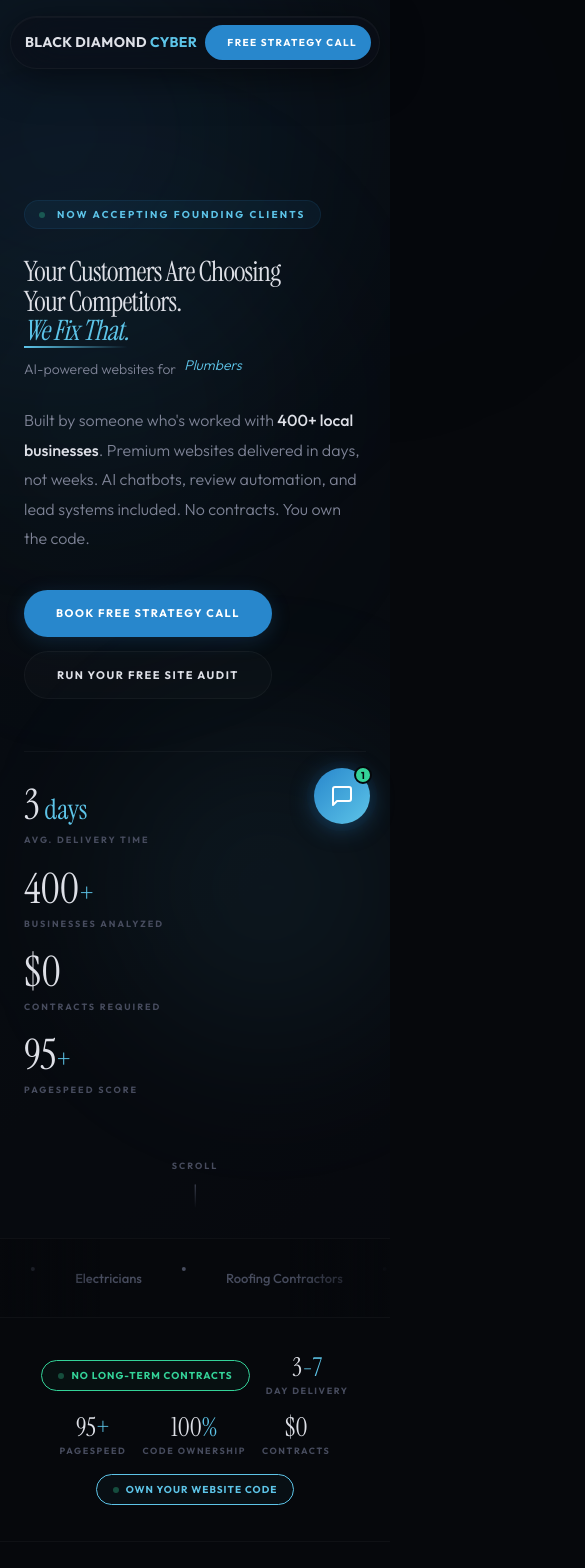
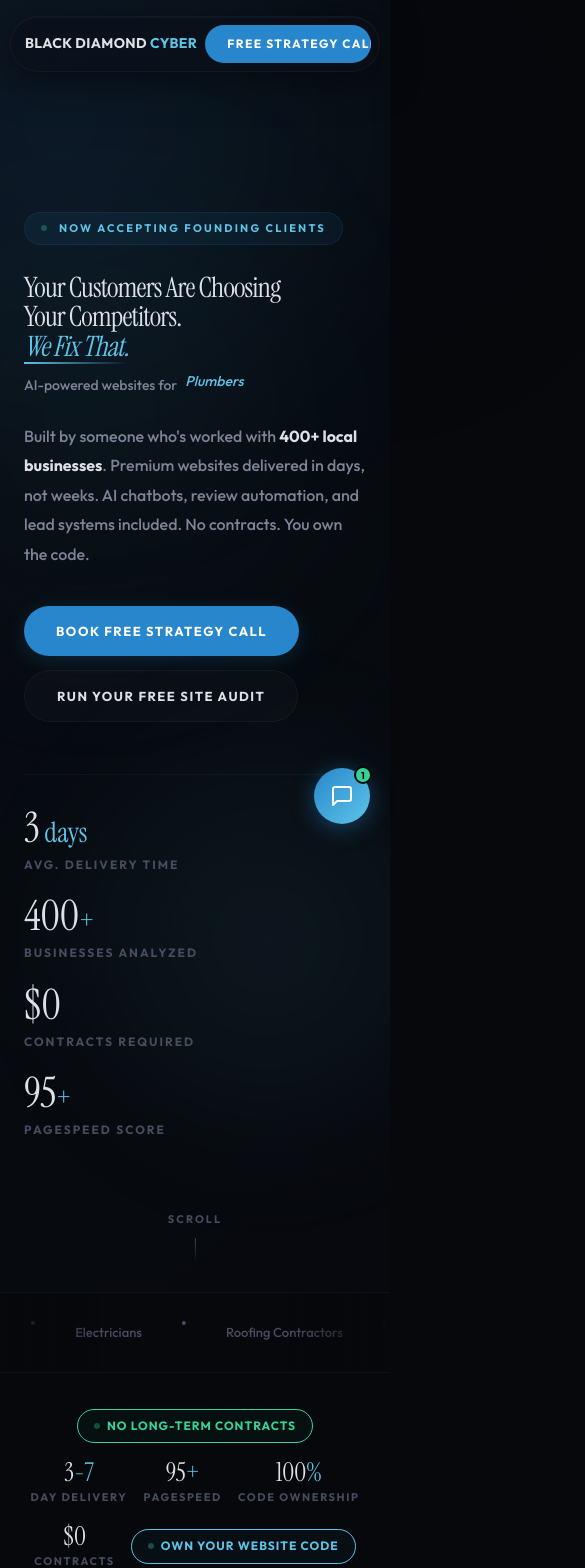
Before and after one commit to blackdiamondcyber-png/black-diamond-cyber, a Next.js app: page / in a window 390 px wide. Shown: the top 1568 px of the page, 585 px wide, since content can reach past the window. Built offline with nearby package versions, Linux system fonts and the light colour scheme.

Commit message:
fix: UI polish — font readability, founder headshot crop, service card alignment, mobile responsive improvements

```diff
--- a/src/app/globals.css
+++ b/src/app/globals.css
@@ -15,7 +15,7 @@
 --ease:cubic-bezier(.16,1,.3,1)
 }
 html{scroll-behavior:smooth;-webkit-font-smoothing:antialiased}
-body{font-family:'Outfit',system-ui,sans-serif;color:var(--text);background:var(--bg);line-height:1.7;overflow-x:hidden;font-weight:300}
+body{font-family:'Outfit',system-ui,sans-serif;color:var(--text);background:var(--bg);line-height:1.7;overflow-x:hidden;font-weight:400;font-size:16px}
 h1,h2,h3{font-family:'Instrument Serif',Georgia,serif;font-weight:400;line-height:1.08;letter-spacing:-.025em}
 a{text-decoration:none;color:inherit}
 .c{max-width:1180px;margin:0 auto;padding:0 24px}
@@ -32,25 +32,25 @@
 /* Nav */
 .nav{position:fixed;top:16px;left:50%;transform:translateX(-50%);z-index:300;display:flex;align-items:center;gap:28px;padding:10px 14px 10px 22px;background:rgba(11,14,22,.65);backdrop-filter:blur(24px) saturate(1.5);border:1px solid rgba(255,255,255,.04);border-radius:60px;box-shadow:0 8px 40px rgba(0,0,0,.5),inset 0 1px 0 rgba(255,255,255,.03)}
 .nw{font-size:14px;font-weight:700;letter-spacing:.4px;color:var(--text);white-space:nowrap}.nw span{color:var(--cyan)}
-.nl{display:flex;gap:20px}.nl a{font-size:11px;font-weight:600;letter-spacing:1.1px;text-transform:uppercase;color:var(--t2);transition:.4s var(--ease);position:relative}
+.nl{display:flex;gap:20px}.nl a{font-size:13px;font-weight:600;letter-spacing:1.1px;text-transform:uppercase;color:var(--t2);transition:.4s var(--ease);position:relative}
 .nl a::after{content:'';position:absolute;bottom:-4px;left:0;width:0;height:1px;background:var(--cyan);transition:.4s var(--ease)}.nl a:hover{color:var(--cyan)}.nl a:hover::after{width:100%}
-.nc{padding:9px 22px;background:var(--blue);color:#fff;font-size:10px;font-weight:700;letter-spacing:1.4px;text-transform:uppercase;border-radius:40px;border:none;cursor:pointer;transition:.5s var(--ease);font-family:inherit;white-space:nowrap;position:relative;overflow:hidden}
+.nc{padding:9px 22px;background:var(--blue);color:#fff;font-size:12px;font-weight:700;letter-spacing:1.4px;text-transform:uppercase;border-radius:40px;border:none;cursor:pointer;transition:.5s var(--ease);font-family:inherit;white-space:nowrap;position:relative;overflow:hidden}
 .nc:hover{background:var(--cyan);color:var(--bg);box-shadow:0 4px 24px rgba(93,196,232,.35);transform:scale(1.05)}.nc:active{transform:scale(.97)}
 
 /* Tags, titles */
-.tag{display:inline-flex;align-items:center;gap:8px;padding:5px 14px;border-radius:40px;font-size:10px;font-weight:700;letter-spacing:2.2px;text-transform:uppercase;border:1px solid var(--hr-b);color:var(--cyan);background:var(--blue-d)}
+.tag{display:inline-flex;align-items:center;gap:8px;padding:6px 16px;border-radius:40px;font-size:11px;font-weight:700;letter-spacing:2.2px;text-transform:uppercase;border:1px solid var(--hr-b);color:var(--cyan);background:var(--blue-d)}
 .st{font-size:clamp(28px,3.6vw,46px);color:var(--text);margin-bottom:12px}.st em{color:var(--cyan);font-style:italic}
-.sd{font-size:14px;color:var(--t2);max-width:440px;line-height:1.85}
+.sd{font-size:15px;color:var(--t2);max-width:440px;line-height:1.85}
 .sh{margin-bottom:60px}.sc{text-align:center}.sc .sd{margin:0 auto}
 .sep{height:1px;background:linear-gradient(90deg,transparent,var(--hr),transparent);margin:0}
-section{padding:80px 0;scroll-margin-top:80px}
+section{padding:100px 0;scroll-margin-top:80px}
 
 /* Buttons with ripple */
-.bp{display:inline-flex;align-items:center;gap:10px;padding:14px 32px;border-radius:40px;font-size:11px;font-weight:700;letter-spacing:1.5px;text-transform:uppercase;border:none;cursor:pointer;font-family:inherit;transition:.5s var(--ease);background:var(--blue);color:#fff;box-shadow:0 4px 20px rgba(40,135,204,.2);position:relative;overflow:hidden}
+.bp{display:inline-flex;align-items:center;gap:10px;padding:14px 32px;border-radius:40px;font-size:13px;font-weight:700;letter-spacing:1.5px;text-transform:uppercase;border:none;cursor:pointer;font-family:inherit;transition:.5s var(--ease);background:var(--blue);color:#fff;box-shadow:0 4px 20px rgba(40,135,204,.2);position:relative;overflow:hidden}
 .bp::after{content:'';position:absolute;top:50%;left:50%;width:0;height:0;background:rgba(255,255,255,.12);border-radius:50%;transform:translate(-50%,-50%);transition:width .6s var(--ease),height .6s var(--ease)}
 .bp:hover{background:var(--cyan);color:var(--bg);transform:translateY(-3px);box-shadow:0 8px 32px rgba(93,196,232,.3)}.bp:hover::after{width:300px;height:300px}
 .bp:active{transform:translateY(-1px) scale(.97)}
-.bs{display:inline-flex;align-items:center;gap:10px;padding:14px 32px;border-radius:40px;font-size:11px;font-weight:700;letter-spacing:1.5px;text-transform:uppercase;border:1px solid var(--hr);cursor:pointer;font-family:inherit;transition:.4s var(--ease);background:rgba(255,255,255,.02);color:var(--text)}
+.bs{display:inline-flex;align-items:center;gap:10px;padding:14px 32px;border-radius:40px;font-size:13px;font-weight:700;letter-spacing:1.5px;text-transform:uppercase;border:1px solid var(--hr);cursor:pointer;font-family:inherit;transition:.4s var(--ease);background:rgba(255,255,255,.02);color:var(--text)}
 .bs:hover{background:rgba(255,255,255,.06);border-color:rgba(255,255,255,.1)}
 
 /* Reveals with blur */
@@ -96,10 +96,10 @@
 /* Trust */
 .trust{padding:36px 0;border-bottom:1px solid var(--hr)}
 .ti{display:flex;align-items:center;justify-content:center;gap:36px;flex-wrap:wrap}
-.nc2{display:inline-flex;align-items:center;gap:7px;padding:6px 16px;border:1px solid var(--green);border-radius:40px;font-size:10px;font-weight:700;letter-spacing:1px;text-transform:uppercase;color:var(--green);background:rgba(52,211,153,.04)}
+.nc2{display:inline-flex;align-items:center;gap:7px;padding:6px 16px;border:1px solid var(--green);border-radius:40px;font-size:12px;font-weight:700;letter-spacing:1px;text-transform:uppercase;color:var(--green);background:rgba(52,211,153,.04)}
 .nc2::before{content:'';width:6px;height:6px;border-radius:50%;background:var(--green);animation:p 2s infinite}
 @keyframes p{0%,100%{opacity:1}50%{opacity:.3}}
-.ts{text-align:center}.tn{font-family:'Instrument Serif',serif;font-size:26px;color:var(--text);line-height:1}.tn span{color:var(--cyan)}.tl{font-size:9px;font-weight:700;letter-spacing:1.6px;text-transform:uppercase;color:var(--t3);margin-top:3px}
+.ts{text-align:center}.tn{font-family:'Instrument Serif',serif;font-size:26px;color:var(--text);line-height:1}.tn span{color:var(--cyan)}.tl{font-size:11px;font-weight:700;letter-spacing:1.6px;text-transform:uppercase;color:var(--t3);margin-top:3px}
 .tp{width:1px;height:32px;background:var(--hr)}
 
 /* Portfolio with spotlight borders */
@@ -111,23 +111,23 @@
 @keyframes sp{to{--angle:360deg}}
 .pc:hover{transform:translateY(-6px);box-shadow:0 16px 48px rgba(0,0,0,.4),0 0 40px rgba(93,196,232,.04)}
 .pp{height:220px;overflow:hidden}
-.pm{padding:14px 18px}.pm h3{font-family:'Outfit',system-ui,sans-serif;font-size:15px;color:var(--text);font-weight:700;margin-bottom:2px;letter-spacing:0}.pm p{font-size:10px;color:var(--t3)}
+.pm{padding:14px 18px}.pm h3{font-family:'Outfit',system-ui,sans-serif;font-size:16px;color:var(--text);font-weight:700;margin-bottom:2px;letter-spacing:0}.pm p{font-size:12px;color:var(--t3)}
 .pm .res{font-size:11px;color:var(--green);font-weight:600;margin-top:6px;display:flex;align-items:center;gap:6px}
 .pm .res::before{content:'';width:5px;height:5px;border-radius:50%;background:var(--green)}
 .ptags{display:flex;gap:4px;margin-top:8px;flex-wrap:wrap}
-.ptg{padding:2px 8px;border-radius:40px;font-size:8px;font-weight:600;border:1px solid var(--hr);color:var(--t2)}.ptg.hi{border-color:var(--hr-b);color:var(--cyan)}
+.ptg{padding:4px 12px;border-radius:40px;font-size:12px;font-weight:600;border:1px solid var(--hr);color:var(--t2)}.ptg.hi{border-color:var(--hr-b);color:var(--cyan)}
 
 /* Services */
 .svcs{display:grid;grid-template-columns:repeat(3,1fr);gap:14px}
-.svc{background:var(--bg1);border:1px solid var(--hr);border-radius:var(--rr);padding:28px 22px;transition:.5s var(--ease);position:relative;overflow:hidden;display:flex;flex-direction:column}
+.svc{background:var(--bg1);border:1px solid var(--hr);border-radius:var(--rr);padding:32px 28px;transition:.5s var(--ease);position:relative;overflow:hidden;display:flex;flex-direction:column}
 .svc::after{content:'';position:absolute;inset:0;background:radial-gradient(ellipse at top center,rgba(93,196,232,.03),transparent 60%);opacity:0;transition:.5s}.svc:hover::after{opacity:1}
 .svc:hover{border-color:var(--hr-b);transform:translateY(-4px)}
 .svc>*{position:relative;z-index:1}
 .svc-icon{font-size:28px;color:var(--cyan);display:block;margin-bottom:14px;line-height:1}
-.svc h3{font-size:17px;color:var(--text);margin-bottom:6px}
-.svc p{font-size:12px;color:var(--t2);line-height:1.7;flex:1}
-.svc-tags{display:flex;gap:4px;flex-wrap:wrap;margin-top:14px}
-.svc-link{font-size:10px;font-weight:700;letter-spacing:1px;text-transform:uppercase;color:var(--t3);margin-top:14px;transition:.4s var(--ease);display:inline-block}.svc-link:hover{color:var(--cyan)}
+.svc h3{font-size:22px;color:var(--text);margin-bottom:8px}
+.svc p{font-size:15px;color:var(--t2);line-height:1.65;flex:1}
+.svc-tags{display:flex;gap:6px;flex-wrap:wrap;margin-top:18px}
+.svc-link{font-size:13px;font-weight:700;letter-spacing:1px;text-transform:uppercase;color:var(--t3);margin-top:18px;padding:8px 16px;border:1px solid var(--hr);border-radius:40px;transition:.4s var(--ease);display:inline-block}.svc-link:hover{color:var(--cyan);border-color:var(--hr-b);background:var(--blue-d)}
 
 /* Steps */
 .steps{display:grid;grid-template-columns:repeat(4,1fr);gap:14px;counter-reset:s}
@@ -137,7 +137,7 @@
 .stp>*{position:relative;z-index:1}
 .stp::before{content:counter(s);font-family:'Instrument Serif',serif;font-size:44px;color:var(--t3);line-height:1;display:block;margin-bottom:12px;transition:.4s;position:relative;z-index:1}
 .stp:hover::before{color:var(--cyan)}
-.stp h3{font-size:17px;color:var(--text);margin-bottom:5px}.stp p{font-size:12px;color:var(--t2);line-height:1.7}
+.stp h3{font-size:20px;color:var(--text);margin-bottom:5px}.stp p{font-size:14px;color:var(--t2);line-height:1.7}
 
 /* Pricing glassmorphism */
 .pgrid{display:grid;grid-template-columns:repeat(4,1fr);gap:14px}
@@ -148,11 +148,11 @@
 .pri.ft::before{content:'Best Value';position:absolute;top:-11px;left:50%;transform:translateX(-50%);background:var(--blue);color:#fff;font-size:9px;font-weight:700;letter-spacing:1.5px;text-transform:uppercase;padding:3px 13px;border-radius:40px}
 .pt{font-size:10px;font-weight:700;letter-spacing:2px;text-transform:uppercase;color:var(--cyan);margin-bottom:12px}
 .pa{font-family:'Instrument Serif',serif;font-size:38px;color:var(--text);line-height:1;margin-bottom:3px}
-.pmm{font-size:11px;color:var(--t3);margin-bottom:20px}.pmm b{color:var(--t2)}
+.pmm{font-size:13px;color:var(--t3);margin-bottom:20px}.pmm b{color:var(--t2)}
 .pf{list-style:none;display:flex;flex-direction:column;gap:8px;margin-bottom:22px}
-.pf li{font-size:11px;color:var(--t2);display:flex;align-items:flex-start;gap:8px;line-height:1.5}
+.pf li{font-size:13px;color:var(--t2);display:flex;align-items:flex-start;gap:8px;line-height:1.5}
 .pf li::before{content:'';width:4px;height:4px;border-radius:50%;background:var(--blue);margin-top:6px;flex-shrink:0}
-.pb{display:block;text-align:center;padding:12px;border-radius:40px;font-size:10px;font-weight:700;letter-spacing:1.4px;text-transform:uppercase;transition:.4s var(--ease);cursor:pointer;border:1px solid var(--hr);color:var(--t2);background:transparent}
+.pb{display:block;text-align:center;padding:12px;border-radius:40px;font-size:12px;font-weight:700;letter-spacing:1.4px;text-transform:uppercase;transition:.4s var(--ease);cursor:pointer;border:1px solid var(--hr);color:var(--t2);background:transparent}
 .pb:hover{border-color:var(--blue);color:var(--cyan);background:var(--blue-d)}
 .pri.ft .pb{background:var(--blue);color:#fff;border-color:var(--blue)}.pri.ft .pb:hover{background:var(--cyan);color:var(--bg)}
 
@@ -162,10 +162,10 @@
 .fp img{width:80px;height:auto;filter:drop-shadow(0 0 20px rgba(40,135,204,.12))}
 .fp-info{text-align:center}
 .fp-info h3{font-family:'Outfit',sans-serif;font-size:18px;color:var(--text);font-weight:700;margin-bottom:2px}
-.fp-info p{font-size:9px;color:var(--cyan);font-weight:700;letter-spacing:1.5px;text-transform:uppercase}
+.fp-info p{font-size:12px;color:#D4893C;font-weight:700;letter-spacing:1.5px;text-transform:uppercase}
 .fp-badges{display:flex;gap:4px;flex-wrap:wrap;justify-content:center;margin-top:8px}
 .fp-badge{padding:3px 8px;border-radius:40px;font-size:7px;font-weight:600;border:1px solid var(--hr-b);color:var(--cyan);background:var(--blue-d)}
-.fcr{display:inline-flex;align-items:center;gap:7px;padding:7px 14px;background:var(--blue-d);border:1px solid var(--hr-b);border-radius:40px;font-size:10px;font-weight:600;color:var(--text)}
+.fcr{display:inline-flex;align-items:center;gap:7px;padding:8px 16px;background:var(--blue-d);border:1px solid var(--hr-b);border-radius:40px;font-size:12px;font-weight:600;color:var(--text)}
 
 /* Reviews glassmorphism */
 .rs{display:flex;gap:14px;overflow-x:auto;padding-bottom:8px;scrollbar-width:none}.rs::-webkit-scrollbar{display:none}
@@ -173,11 +173,11 @@
 .rc:hover{border-color:var(--hr-b);transform:translateY(-3px)}
 .rc::before{content:'\201C';font-family:'Instrument Serif',serif;font-size:56px;color:var(--blue);opacity:.1;position:absolute;top:8px;left:16px;line-height:1}
 .rc .stars{color:var(--cyan);font-size:11px;letter-spacing:3px;margin-bottom:14px}
-.rc blockquote{font-size:13px;color:var(--text);font-weight:300;font-style:italic;line-height:1.8;margin-bottom:18px}
+.rc blockquote{font-size:15px;color:var(--text);font-weight:400;font-style:italic;line-height:1.8;margin-bottom:18px}
 .rc .met{display:inline-flex;align-items:center;gap:5px;margin-top:8px;padding:3px 10px;border-radius:40px;background:rgba(52,211,153,.06);border:1px solid rgba(52,211,153,.15);font-size:9px;font-weight:700;color:var(--green);letter-spacing:.5px}
 .ra{display:flex;align-items:center;gap:10px;padding-top:12px;border-top:1px solid var(--hr)}
 .rav{width:34px;height:34px;border-radius:50%;background:var(--blue-d);border:1px solid var(--hr-b);display:flex;align-items:center;justify-content:center;font-family:'Instrument Serif',serif;font-size:13px;color:var(--cyan)}
-.ra h4{font-size:12px;font-weight:700;color:var(--text)}.ra p{font-size:10px;color:var(--t3)}
+.ra h4{font-size:14px;font-weight:700;color:var(--text)}.ra p{font-size:12px;color:var(--t3)}
 
 /* CTA */
 .cta{padding:80px 0}
@@ -192,11 +192,11 @@
 /* Footer */
 .foot{padding:48px 0 24px;border-top:1px solid var(--hr)}
 .fg{display:grid;grid-template-columns:1.6fr 1fr 1fr 1fr 1fr;gap:36px;margin-bottom:36px}
-.foot h4{font-size:9px;font-weight:700;letter-spacing:2px;text-transform:uppercase;color:var(--cyan);margin-bottom:14px}
-.foot p{font-size:11px;color:var(--t2);line-height:1.8}
-.fl{list-style:none;display:flex;flex-direction:column;gap:7px}.fl a{font-size:11px;color:var(--t2);transition:.3s}.fl a:hover{color:var(--cyan)}
+.foot h4{font-size:11px;font-weight:700;letter-spacing:2px;text-transform:uppercase;color:var(--cyan);margin-bottom:14px}
+.foot p{font-size:13px;color:var(--t2);line-height:1.8}
+.fl{list-style:none;display:flex;flex-direction:column;gap:7px}.fl a{font-size:13px;color:var(--t2);transition:.3s}.fl a:hover{color:var(--cyan)}
 .fb{padding-top:16px;border-top:1px solid var(--hr);display:flex;justify-content:space-between;align-items:center;flex-wrap:wrap;gap:8px}
-.fb span,.fb a{font-size:9px;color:var(--t3)}.fb a{margin-left:12px}.fb a:hover{color:var(--cyan)}
+.fb span,.fb a{font-size:11px;color:var(--t3)}.fb a{margin-left:12px}.fb a:hover{color:var(--cyan)}
 .fw{font-size:14px;font-weight:700;color:var(--text);margin-bottom:8px}.fw span{color:var(--cyan)}
 
 /* Realistic mini website renders */
@@ -259,7 +259,7 @@
 /* Responsive */
 @media(max-width:1024px){.hero .c,.fdr .c{grid-template-columns:1fr;gap:36px}.steps,.pgrid{grid-template-columns:1fr 1fr}.svcs{grid-template-columns:1fr 1fr}.why-grid{grid-template-columns:1fr 1fr}.fg{grid-template-columns:1fr 1fr}.nl a:nth-child(n+5){display:none}.hero-vis{display:none}}
 @media(max-width:768px){.pc{flex:0 0 280px}.rc{flex:0 0 300px}.audit-grid{grid-template-columns:1fr}.hbar{flex-wrap:wrap;gap:20px}.audit-results-row{flex-direction:column;text-align:center}.audit-card{padding:24px 20px !important}.fg{grid-template-columns:1fr 1fr}}
-@media(max-width:640px){.nav{left:10px;right:10px;transform:none;padding:8px 8px 8px 14px;gap:8px}.nl{display:none}.steps,.pgrid,.svcs,.why-grid,.growth-grid{grid-template-columns:1fr}.fg{grid-template-columns:1fr}section{padding:60px 0}.hero{padding:100px 0 60px;min-height:auto}.hbar{gap:16px;flex-wrap:wrap}.hv{font-size:28px}.cta-i{padding:40px 20px}.pc{flex:0 0 85vw}.rc{flex:0 0 85vw}.ti{gap:16px}.tp{display:none}.audit-grid{grid-template-columns:1fr}.hero .bp,.hero .bs{width:100%;justify-content:center;text-align:center}}
+@media(max-width:640px){.nav{left:10px;right:10px;transform:none;padding:8px 8px 8px 14px;gap:8px}.nl{display:none}.steps,.pgrid,.svcs,.why-grid,.growth-grid{grid-template-columns:1fr}.fg{grid-template-columns:1fr}section{padding:72px 0}.hero{padding:100px 0 60px;min-height:auto}.hbar{gap:16px;flex-wrap:wrap}.hv{font-size:28px}.cta-i{padding:40px 20px}.pc{flex:0 0 85vw}.rc{flex:0 0 85vw}.ti{gap:16px}.tp{display:none}.audit-grid{grid-template-columns:1fr}.hero .bp,.hero .bs{width:100%;justify-content:center;text-align:center}}
 
 /* Fallback: ensure sections visible even if IntersectionObserver misses */
 @keyframes revealFallback{to{opacity:1;transform:none;filter:none}}
--- a/src/components/Hero.tsx
+++ b/src/components/Hero.tsx
@@ -34,7 +34,7 @@
 };
 
 const statLabelStyle: React.CSSProperties = {
-  fontSize: '9px',
+  fontSize: '12px',
   fontWeight: 700,
   letterSpacing: '2px',
   textTransform: 'uppercase',
@@ -344,7 +344,7 @@
         }}
       >
         <span style={{
-          fontSize: '9px',
+          fontSize: '11px',
           fontWeight: 700,
           letterSpacing: '2px',
           textTransform: 'uppercase',
--- a/src/components/HowItWorks.tsx
+++ b/src/components/HowItWorks.tsx
@@ -140,7 +140,7 @@
                   {step.title}
                 </h3>
                 <p style={{
-                  fontSize: '14px',
+                  fontSize: '15px',
                   color: 'var(--t2)',
                   lineHeight: 1.75,
                 }}>
--- a/src/components/Reviews.tsx
+++ b/src/components/Reviews.tsx
@@ -127,7 +127,7 @@
                 {g.title}
               </h3>
               <p style={{
-                fontSize: '13px',
+                fontSize: '15px',
                 color: 'var(--t2)',
                 lineHeight: 1.75,
               }}>
--- a/src/components/WhyBDCyber.tsx
+++ b/src/components/WhyBDCyber.tsx
@@ -88,7 +88,7 @@
               }}
             >
               <div style={{
-                fontSize: '9px',
+                fontSize: '11px',
                 fontWeight: 700,
                 letterSpacing: '1.5px',
                 textTransform: 'uppercase',
@@ -113,7 +113,7 @@
                 )}
               </div>
               <div style={{
-                fontSize: '9px',
+                fontSize: '11px',
                 fontWeight: 700,
                 letterSpacing: '1.5px',
                 textTransform: 'uppercase',
@@ -123,7 +123,7 @@
                 {c.statLabel}
               </div>
               <p style={{
-                fontSize: '12px',
+                fontSize: '14px',
                 color: 'var(--t2)',
                 lineHeight: 1.7,
               }}>
```
Also changed, not shown: src/components/CTA.tsx (+4 -4 lines), src/components/Footer.tsx (+4 -4 lines), src/components/Founder.tsx (+5 -5 lines), src/components/Services.tsx (+12 -9 lines).
